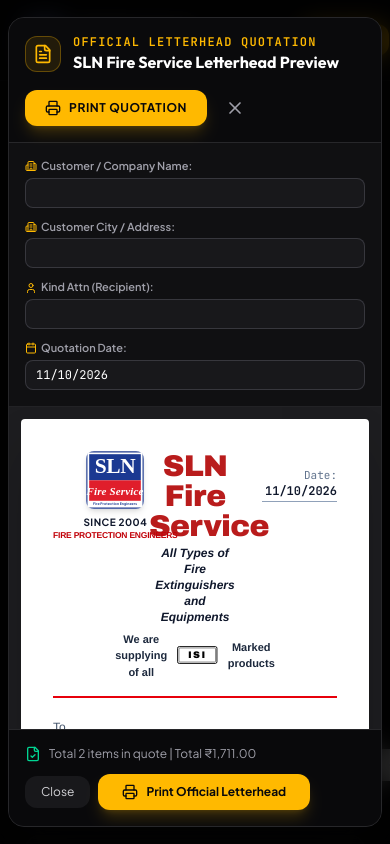
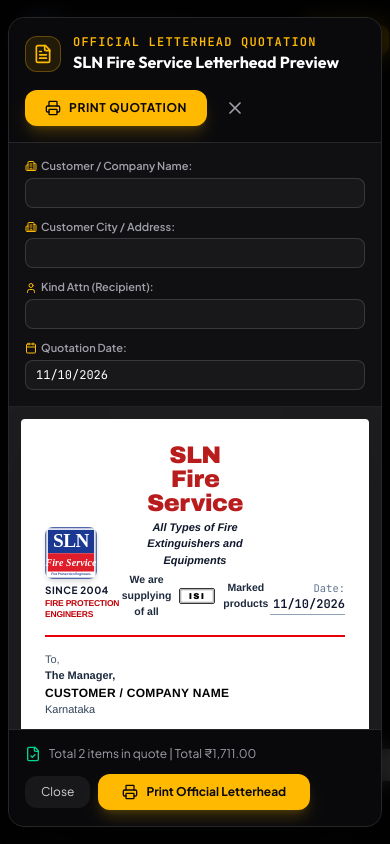
Before and after one commit to Chinnukcj/SLN-Fire-Service, a React (Vite) app: page / in a window 390 px wide. Both pictures are taken after a click on the button "Quote". Shown: the top 844 px of the page. Built offline with nearby package versions, Linux system fonts and the light colour scheme.

Commit message:
style: optimize quotation print layout
Refine CSS print media queries to lock document to A4 portrait, improve flex alignment for quotation structure, and ensure elements break correctly across pages.

```diff
--- a/src/components/QuotationModal.tsx
+++ b/src/components/QuotationModal.tsx
@@ -164,7 +164,7 @@
           {/* A4 PAPER CONTAINER */}
           <div
             id="printable-quotation"
-            className="w-full max-w-[210mm] min-h-[297mm] bg-white text-black p-8 sm:p-10 shadow-2xl rounded-sm flex flex-col justify-between"
+            className="w-full max-w-[210mm] min-h-[297mm] bg-white text-black p-6 sm:p-8 shadow-2xl rounded-sm flex flex-col justify-between"
             style={{
               fontFamily: "'Helvetica Neue', Helvetica, Arial, sans-serif",
               color: '#000000',
@@ -173,15 +173,15 @@
           >
             <div>
               {/* =============================================================== */}
-              {/* 1. OFFICIAL LETTERHEAD HEADER                                   */}
+              {/* 1. OFFICIAL LETTERHEAD HEADER (STRICT 3-COLUMN GRID)            */}
               {/* =============================================================== */}
-              <div className="relative border-b-2 border-red-600 pb-4 mb-5 min-h-[96px]">
-                {/* Logo Block: Positioned absolute left-0 top-0, object-contain, with SINCE 2004 under */}
-                <div className="absolute left-0 top-0 flex flex-col items-center z-10">
-                  <div className="w-[58px] h-[58px] flex items-center justify-center">
-                    <CompanyLogo size={58} className="object-contain" />
+              <div className="grid grid-cols-3 items-end border-b-2 border-red-600 pb-4 mb-4">
+                {/* Column 1 (Left): Logo & SINCE 2004 text */}
+                <div className="text-left flex flex-col items-start justify-end">
+                  <div className="w-[52px] h-[52px] flex items-center justify-start">
+                    <CompanyLogo size={52} className="object-contain" />
                   </div>
-                  <div className="mt-1.5 text-center">
+                  <div className="mt-1 text-left">
                     <span className="text-[10px] sm:text-[11px] font-black tracking-wider text-slate-900 uppercase block font-sans">
                       SINCE 2004
                     </span>
@@ -191,23 +191,23 @@
                   </div>
                 </div>
 
-                {/* Main Title Block: Perfectly Centered on the page */}
-                <div className="w-full text-center px-24 sm:px-28">
+                {/* Column 2 (Center): Main Title Block */}
+                <div className="text-center">
                   <h1
-                    className="text-3xl sm:text-4xl font-extrabold tracking-tight text-[#b91c1c] leading-none"
+                    className="text-2xl sm:text-3xl font-extrabold tracking-tight text-[#b91c1c] leading-none"
                     style={{ fontFamily: "'Arial Black', Arial, sans-serif" }}
                   >
                     SLN Fire Service
                   </h1>
-                  <p className="text-xs sm:text-sm font-semibold italic text-slate-900 mt-1">
+                  <p className="text-[11px] sm:text-xs font-semibold italic text-slate-900 mt-1">
                     All Types of Fire Extinguishers and Equipments
                   </p>
-                  <div className="flex items-center justify-center gap-2 mt-1.5 text-[11px] font-semibold text-slate-800">
+                  <div className="flex items-center justify-center gap-1.5 mt-1 text-[10.5px] font-semibold text-slate-800">
                     <span>We are supplying of all</span>
                     {/* Realistic Official ISI Mark Inline SVG */}
                     <span className="inline-flex items-center mx-0.5" title="ISI Certified">
                       <svg
-                        className="h-4.5 w-auto"
+                        className="h-4 w-auto"
                         viewBox="0 0 72 32"
                         fill="none"
                         xmlns="http://www.w3.org/2000/svg"
@@ -233,9 +233,9 @@
                   </div>
                 </div>
 
-                {/* Top Right Date Box: Lowered by mt-4 to visually align with title */}
-                <div className="absolute right-0 top-0 mt-4 text-right z-10">
-                  <div className="text-[11px] text-slate-500 font-mono">Date:</div>
+                {/* Column 3 (Right): Date field */}
+                <div className="text-right flex flex-col items-end justify-end pb-1">
+                  <div className="text-[10.5px] text-slate-500 font-mono">Date:</div>
                   <div className="text-xs font-bold text-slate-900 font-mono border-b border-slate-400 pb-0.5 min-w-[75px] text-right">
                     {quoteDate}
                   </div>
@@ -245,65 +245,65 @@
               {/* =============================================================== */}
               {/* 2. RECIPIENT & SUBJECT METADATA                                 */}
               {/* =============================================================== */}
-              <div className="flex justify-between items-start mb-4 text-xs leading-relaxed">
+              <div className="flex justify-between items-start mb-2.5 text-xs leading-tight">
                 <div className="space-y-0.5">
-                  <p className="text-slate-600 font-medium">To,</p>
-                  <p className="text-slate-800 font-semibold">The Manager,</p>
-                  <p className="text-sm font-bold text-black uppercase tracking-wide">
+                  <p className="text-slate-600 font-medium text-[11px]">To,</p>
+                  <p className="text-slate-800 font-semibold text-[11px]">The Manager,</p>
+                  <p className="text-xs font-bold text-black uppercase tracking-wide">
                     {customerName || 'CUSTOMER / COMPANY NAME'}
                   </p>
-                  <p className="text-slate-700 whitespace-pre-line font-medium">
+                  <p className="text-slate-700 whitespace-pre-line font-medium text-[11px]">
                     {customerAddress || 'Karnataka'}
                   </p>
                 </div>
               </div>
 
               {/* Salutation, Subject & Attention */}
-              <div className="mb-3 space-y-1 text-xs">
-                <p className="text-slate-800">Dear Sir/Madam,</p>
+              <div className="mb-2 space-y-0.5 text-xs">
+                <p className="text-slate-800 text-[11px]">Dear Sir/Madam,</p>
                 <p className="font-extrabold text-black tracking-wide text-xs">
                   Sub: QUOTATION FOR SUPPLYING OF FIRE EQUIPMENTS
                 </p>
-                <p className="font-bold text-slate-900 text-xs">
+                <p className="font-bold text-slate-900 text-[11px]">
                   Kind Attn: {attentionTo || 'Sir / Madam'}
                 </p>
               </div>
 
               {/* Intro Text matching requested format */}
-              <p className="text-[11px] text-slate-700 leading-relaxed mb-4 text-justify">
+              <p className="text-[11px] text-slate-700 leading-relaxed mb-3 text-justify">
                 Further to your discussion with Mr. Jagadish, we are pleased to present our official quotation for the supply and certified refilling of fire safety equipment. We look forward to securing your facility with ISI-certified protection and prompt service.
               </p>
 
               {/* =============================================================== */}
-              {/* 3. EXACT QUOTATION TABLE                                        */}
+              {/* 3. EXACT QUOTATION TABLE (TIGHT CELL PADDING FOR 1-PAGE FIT)   */}
               {/* =============================================================== */}
-              <div className="mb-4 overflow-hidden border border-black">
+              <div className="mb-3 overflow-hidden border border-black">
                 <table className="w-full text-left text-xs border-collapse">
                   <thead>
                     <tr className="bg-slate-100 border-b border-black text-black font-bold text-[11px]">
-                      <th className="py-1.5 px-2 text-center border-r border-black w-12">
+                      <th className="py-1 px-2 text-center border-r border-black w-12">
                         SL. NO.
                       </th>
-                      <th className="py-1.5 px-3 border-r border-black">
+                      <th className="py-1 px-3 border-r border-black">
                         DESCRIPTION
                       </th>
-                      <th className="py-1.5 px-3 text-center border-r border-black w-20">
+                      <th className="py-1 px-3 text-center border-r border-black w-20">
                         UNIT
                       </th>
-                      <th className="py-1.5 px-3 text-right border-r border-black w-24">
+                      <th className="py-1 px-3 text-right border-r border-black w-24">
                         RATE
                       </th>
-                      <th className="py-1.5 px-3 text-right w-28">
+                      <th className="py-1 px-3 text-right w-28">
                         AMOUNT
                       </th>
                     </tr>
                   </thead>
                   <tbody>
                     {items.length === 0 ? (
-                      <tr>
+                       <tr>
                         <td
                           colSpan={5}
-                          className="py-6 text-center text-slate-500 italic text-xs"
+                          className="py-4 text-center text-slate-500 italic text-xs"
                         >
                           No items added to quotation. Please add products from the catalog.
                         </td>
@@ -325,26 +325,26 @@
                             key={item.id}
                             className="border-b border-black text-[11px] text-black"
                           >
-                            <td className="py-1.5 px-2 text-center border-r border-black font-medium">
+                            <td className="py-1 px-2 text-center border-r border-black font-medium">
                               {index + 1}
                             </td>
-                            <td className="py-1.5 px-3 border-r border-black font-medium">
+                            <td className="py-1 px-3 border-r border-black font-medium">
                               <span className="font-semibold block">{desc}</span>
-                              <span className="text-[10px] text-slate-600 font-mono">
+                              <span className="text-[9.5px] text-slate-600 font-mono">
                                 Class: {item.fireClass} | {item.standard}
                               </span>
                             </td>
-                            <td className="py-1.5 px-3 text-center border-r border-black font-semibold whitespace-nowrap">
+                            <td className="py-1 px-3 text-center border-r border-black font-semibold whitespace-nowrap">
                               {String(item.quantity).padStart(2, '0')} NOS
                             </td>
-                            <td className="py-1.5 px-3 text-right border-r border-black font-mono">
+                            <td className="py-1 px-3 text-right border-r border-black font-mono">
                               {item.isPriceOnRequest ? (
                                 <span className="italic text-slate-600 text-[10px]">On Request</span>
                               ) : (
                                 `${formatInr(item.unitPrice)}`
                               )}
                             </td>
-                            <td className="py-1.5 px-3 text-right font-mono font-semibold">
+                            <td className="py-1 px-3 text-right font-mono font-semibold">
                               {item.isPriceOnRequest ? (
                                 <span className="italic text-slate-600 text-[10px]">Quoted Sep.</span>
                               ) : (
@@ -360,50 +360,53 @@
                     <tr className="border-t-2 border-black font-bold text-xs bg-slate-50">
                       <td
                         colSpan={4}
-                        className="py-1.5 px-3 text-right uppercase border-r border-black tracking-wider text-[11px]"
+                        className="py-1 px-3 text-right uppercase border-r border-black tracking-wider text-[11px]"
                       >
                         TOTAL AMOUNT
                       </td>
-                      <td className="py-1.5 px-3 text-right font-mono font-bold text-xs">
+                      <td className="py-1 px-3 text-right font-mono font-bold text-xs">
                         ₹ {formatInr(subtotal)}
                       </td>
                     </tr>
                     <tr className="border-t border-black font-bold text-xs bg-slate-50">
                       <td
                         colSpan={4}
-                        className="py-1.5 px-3 text-right uppercase border-r border-black tracking-wider text-[11px]"
+                        className="py-1 px-3 text-right uppercase border-r border-black tracking-wider text-[11px]"
                       >
                         GSTIN @ 18%
                       </td>
-                      <td className="py-1.5 px-3 text-right font-mono font-bold text-xs">
+                      <td className="py-1 px-3 text-right font-mono font-bold text-xs">
                         ₹ {formatInr(gstAmount)}
                       </td>
                     </tr>
                     <tr className="border-t-2 border-black font-extrabold text-sm bg-slate-100">
                       <td
                         colSpan={4}
-                        className="py-2 px-3 text-right uppercase border-r border-black tracking-wider text-xs"
+                        className="py-1.5 px-3 text-right uppercase border-r border-black tracking-wider text-xs"
                       >
                         GRAND TOTAL AMOUNT
                       </td>
-                      <td className="py-2 px-3 text-right font-mono font-extrabold text-sm text-black">
+                      <td className="py-1.5 px-3 text-right font-mono font-extrabold text-sm text-black">
                         ₹ {formatInr(grandTotal)}
                       </td>
                     </tr>
                   </tbody>
                 </table>
               </div>
+            </div>
 
-              {/* =============================================================== */}
-              {/* 4. TERMS & CONDITIONS SECTION (EXACT 2 COLUMNS)                 */}
-              {/* =============================================================== */}
-              <div className="grid grid-cols-2 gap-4 text-[11px] mb-6 pt-1 border-t border-slate-300">
+            {/* =============================================================== */}
+            {/* 4. TERMS, SIGNATURE & OFFICIAL FOOTER (PAGE-BREAK-AVOID BLOCK)  */}
+            {/* =============================================================== */}
+            <div className="break-inside-avoid page-break-inside-avoid mt-auto pt-1 space-y-2">
+              {/* TERMS & CONDITIONS SECTION (EXACT 2 COLUMNS) */}
+              <div className="grid grid-cols-2 gap-3 text-[10.5px] pt-1.5 border-t border-slate-300">
                 {/* Left Side */}
-                <div className="space-y-1">
-                  <h4 className="font-extrabold text-black text-[11px] uppercase tracking-wide">
+                <div className="space-y-0.5">
+                  <h4 className="font-extrabold text-black text-[10.5px] uppercase tracking-wide">
                     WOULD YOU GIVE US ORDER...?
                   </h4>
-                  <ol className="list-none space-y-0.5 text-slate-800 text-[10.5px]">
+                  <ol className="list-none space-y-0.5 text-slate-800 text-[10px]">
                     <li>1) We are fire extinguishers sales and service</li>
                     <li>2) We will give all products with high class quality</li>
                     <li>3) Our products will be supplied with ISI and Test certificate</li>
@@ -413,11 +416,11 @@
                 </div>
 
                 {/* Right Side */}
-                <div className="space-y-1">
-                  <h4 className="font-extrabold text-black text-[11px] uppercase tracking-wide">
+                <div className="space-y-0.5">
+                  <h4 className="font-extrabold text-black text-[10.5px] uppercase tracking-wide">
                     TERMS &amp; CONDITION
                   </h4>
-                  <ol className="list-none space-y-0.5 text-slate-800 text-[10.5px]">
+                  <ol className="list-none space-y-0.5 text-slate-800 text-[10px]">
                     <li>1) GSTIN @ 18% extra</li>
                     <li>2) Warranty 1 year</li>
                     <li>3) Delivery within 12 hours</li>
@@ -426,45 +429,39 @@
                   </ol>
                 </div>
               </div>
-            </div>
 
-            {/* =============================================================== */}
-            {/* 5. SIGNATORY, TAGLINE & OFFICIAL FOOTER                         */}
-            {/* =============================================================== */}
-            <div className="pt-2">
-              {/* Signatory Box (Moved to bottom LEFT) & Note (Moved to bottom CENTER) */}
-              <div className="flex flex-col sm:flex-row justify-between items-start sm:items-end mb-3 gap-3">
-                {/* Signatory Block - Bottom LEFT */}
+              {/* Signatory Box (Bottom LEFT) */}
+              <div className="flex flex-col sm:flex-row justify-between items-start sm:items-end gap-2 pt-1">
                 <div className="text-left">
-                  <p className="text-[11px] text-slate-800 font-medium">Yours truly,</p>
-                  <p className="text-xs font-extrabold text-black uppercase tracking-wider mt-0.5">
+                  <p className="text-[10.5px] text-slate-800 font-medium">Yours truly,</p>
+                  <p className="text-[11px] font-extrabold text-black uppercase tracking-wider mt-0.5">
                     For SLN FIRE SERVICE
                   </p>
-                  <div className="h-10 flex items-center justify-start">
-                    <span className="text-[10px] text-slate-400 font-mono italic">
+                  <div className="h-8 flex items-center justify-start">
+                    <span className="text-[9.5px] text-slate-400 font-mono italic">
                       [Official Stamp / Seal]
                     </span>
                   </div>
-                  <p className="text-[11px] font-bold text-slate-900 border-t border-slate-500 pt-0.5 inline-block min-w-[150px]">
+                  <p className="text-[10.5px] font-bold text-slate-900 border-t border-slate-500 pt-0.5 inline-block min-w-[140px]">
                     Authorized Signatory
                   </p>
                 </div>
               </div>
 
               {/* Note: Perfectly CENTERED at the bottom */}
-              <div className="text-center text-[10px] text-slate-600 italic py-1">
+              <div className="text-center text-[9.5px] text-slate-600 italic py-0.5">
                 Note:- Prices are subject to change without any prior intimation
               </div>
 
               {/* Bottom Center Bold Tag */}
-              <div className="text-center py-1 border-t border-b border-black my-2">
-                <span className="font-black text-xs tracking-widest text-black uppercase">
+              <div className="text-center py-0.5 border-t border-b border-black my-1">
+                <span className="font-black text-[11px] tracking-widest text-black uppercase">
                   SAFETY IS OUR PRIORITY
                 </span>
               </div>
 
               {/* Bottom Contact Details Footer with exact updated address */}
-              <div className="text-center text-[10px] text-slate-800 leading-tight space-y-0.5 pt-1">
+              <div className="text-center text-[9.5px] text-slate-800 leading-tight space-y-0.5 pt-0.5">
                 <p className="font-semibold text-slate-900">
                   #18/1, Arehalli, ittumadu main road, near basavanna temple, Bengaluru 560061, Karnataka
                 </p>
```
Also changed, not shown: src/index.css (+16 -4 lines).
